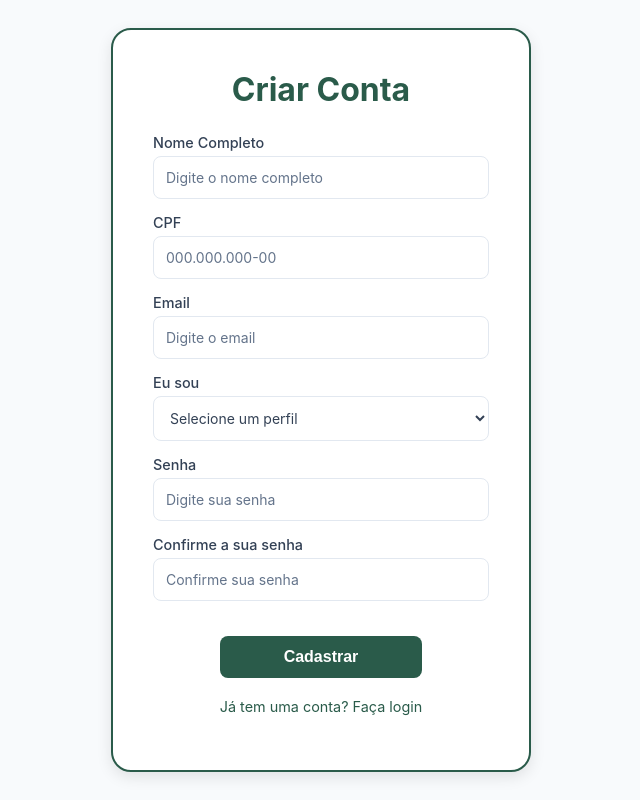
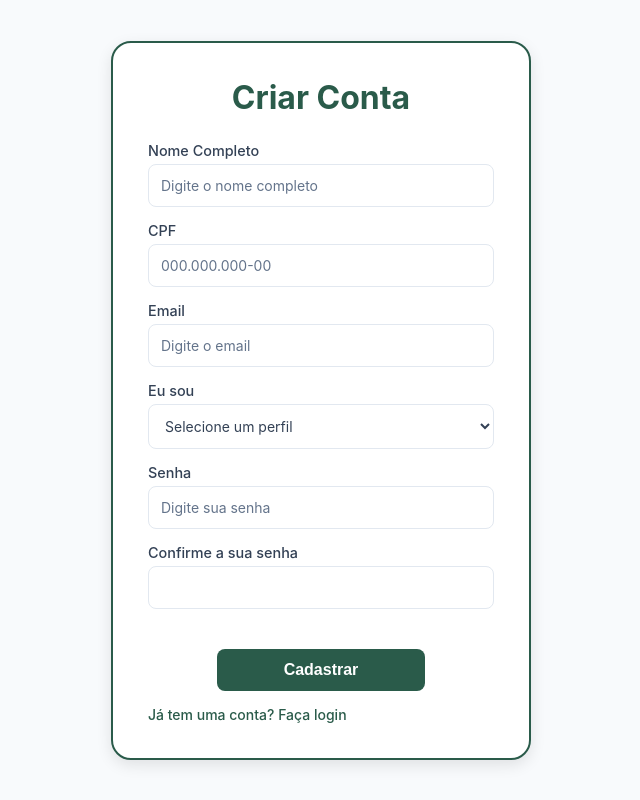
Before and after one commit to EdsonNSA/LabCycle_Frontend, a React (Create React App) app: page /register in a window 1280 px wide. Shown: the whole page, without its empty margins (319-959 px from the left). Built offline with nearby package versions, Linux system fonts and the light colour scheme.

Commit message:
Correções para Deploy

```diff
--- a/src/pages/CatalogoKits/CatalogoKits.tsx
+++ b/src/pages/CatalogoKits/CatalogoKits.tsx
@@ -73,7 +73,7 @@ const kitsData: Kit[] = [
 
 
 const CatalogoKits: React.FC = () => {
-    const [kits, setKits] = useState(kitsData);
+    const [kits, _setKits] = useState(kitsData);
     const [termoBusca, setTermoBusca] = useState('');
 
     const [modalOrcamentoAberto, setModalOrcamentoAberto] = useState(false);
--- a/src/pages/PaginaPratica/PaginaPratica.tsx
+++ b/src/pages/PaginaPratica/PaginaPratica.tsx
@@ -1,8 +1,7 @@
 import React, { useState, useEffect } from 'react';
 import { useParams } from 'react-router-dom';
 import './PaginaPratica.css';
-import {
-    Users, Clock, BarChart, Check, List, Trash2, ShieldAlert, Printer, Edit, Save, MessageSquare, Send
+import { Clock, BarChart, Check, List, Trash2, ShieldAlert, Printer, Edit, Save, MessageSquare, Send
 } from 'lucide-react';
 import { buscarPraticaPorId, Pratica, atualizarPratica } from '../../services/PraticaService';
 import { buscarComentarios, criarComentario, Comentario } from '../../services/comentarioService';
--- a/src/pages/PainelAluno/PainelAluno.css
+++ b/src/pages/PainelAluno/PainelAluno.css
@@ -174,6 +174,8 @@
 .bg-blue-100 { background-color: #dbeafe; }
 .text-blue-600 { color: #2563eb; }
 .bg-green-100 { background-color: #dcfce7; }
+.text-green-600 { color: #16a34a; }
+
 .pa-notificacoes-card p {
   font-size: 0.875rem;
   font-weight: 500;
@@ -191,6 +193,7 @@
   flex-direction: column;
   gap: 0.75rem;
 }
+
 .pa-biblioteca-card a {
   display: flex;
   align-items: center;
@@ -202,3 +205,27 @@
 .pa-biblioteca-card a:hover {
   text-decoration: underline;
 }
+
+.link-button {
+  background: none;
+  border: none;
+  color: var(--primary-color);
+  cursor: pointer;
+  padding: 0;
+  font-size: 0.875rem;
+  font-family: inherit;
+  text-align: left;
+  display: inline-flex;
+  align-items: center;
+  gap: 0.5rem;
+}
+
+.link-button:not(:disabled):hover {
+  text-decoration: underline;
+}
+
+.link-button:disabled {
+  color: #94a3b8;
+  cursor: not-allowed;
+  text-decoration: none;
+}
--- a/src/pages/PainelAluno/PainelAluno.tsx
+++ b/src/pages/PainelAluno/PainelAluno.tsx
@@ -95,9 +95,21 @@ const PainelAluno: React.FC = () => {
                     <div className="pa-card pa-biblioteca-card">
                         <h4 className="pa-card-title">Biblioteca de Recursos</h4>
                         <ul>
-                            <li><a href="#"><ShieldCheck size={16} />Guia de Segurança</a></li>
-                            <li><a href="#"><Beaker size={16} />Técnicas de Pipetagem</a></li>
-                            <li><a href="#"><BookOpen size={16} />Glossário de Termos</a></li>
+                            <li>
+                                <button className="link-button" disabled>
+                                    <ShieldCheck size={16} />Guia de Segurança
+                                </button>
+                            </li>
+                            <li>
+                                <button className="link-button" disabled>
+                                    <Beaker size={16} />Técnicas de Pipetagem
+                                </button>
+                            </li>
+                            <li>
+                                <button className="link-button" disabled>
+                                    <BookOpen size={16} />Glossário de Termos
+                                </button>
+                            </li>
                         </ul>
                     </div>
                 </div>
--- a/src/pages/PainelResponsavel/PainelResponsavel.tsx
+++ b/src/pages/PainelResponsavel/PainelResponsavel.tsx
@@ -1,7 +1,6 @@
 import React, { useState, useEffect } from 'react';
 import './PainelResponsavel.css';
 import {
-    Bell,
     PlusCircle,
     AlertTriangle,
     CalendarClock,
--- a/src/pages/handles.tsx
+++ b/src/pages/handles.tsx
@@ -1,4 +1,4 @@
-import React, { FormEvent } from 'react';
+import React from 'react';
 import { NavigateFunction } from 'react-router-dom';
 import { jwtDecode } from 'jwt-decode';
 
@@ -45,7 +45,7 @@ export const handleLogin = async ({ event, email, password, navigate }: LoginPro
         const response = await fetch('http://localhost:8080/auth/login', {
             method: 'POST',
             headers: { 'Content-Type': 'application/json' },
-        body: JSON.stringify({email, password }),
+            body: JSON.stringify({ email, password }),
         });
 
         if (!response.ok) {
@@ -84,6 +84,7 @@ export const handleRegister = async ({
     password,
     confirmPassword,
     role,
+    setPasswordErrors: _setPasswordErrors, // <-- Ajuste aqui
     navigate
 }: RegisterProps): Promise<void> => {
     event.preventDefault();
--- a/src/pages/login/login.css
+++ b/src/pages/login/login.css
@@ -112,20 +112,25 @@ body {
 }
 
 .links-container {
-    margin-top: 25px;
+    margin-top: 5px;
     display: flex;
     flex-direction: column;
     gap: 15px;
 }
 
-.link {
-    font-size: 0.9rem;
+.link-button {
+    background: none;
+    border: none;
+    padding: 0;
+    margin: 0;
+    font-size: 0.8rem;
     color: var(--primary-color);
     cursor: pointer;
     text-decoration: none;
     font-weight: 500;
+    text-align: center;
 }
 
-.link:hover {
+.link-button:hover {
     text-decoration: underline;
 }
--- a/src/pages/login/login.tsx
+++ b/src/pages/login/login.tsx
@@ -56,7 +56,7 @@ const Login: React.FC = () => {
             onChange={(e) => setPassword(e.target.value)}
             required
           />
-          <span onClick={togglePasswordVisibility} className="input-icon">
+          <span onClick={togglePasswordVisibility} className="input-icon" role="button" tabIndex={0}>
             {passwordShown ? <IconEyeSlash /> : <IconEye />}
           </span>
         </div>
@@ -64,8 +64,20 @@ const Login: React.FC = () => {
         <button type="submit" className="login-button">Entrar</button>
 
         <div className="links-container">
-          <a onClick={() => alert('Funcionalidade a ser implementada!')} className="link">Esqueceu sua senha?</a>
-          <a onClick={() => navigate('/register')} className="link">Cadastre-se</a>
+          <button
+            type="button"
+            className="link-button"
+            onClick={() => alert('Funcionalidade a ser implementada!')}
+          >
+            Esqueceu sua senha?
+          </button>
+          <button
+            type="button"
+            className="link-button"
+            onClick={() => navigate('/register')}
+          >
+            Cadastre-se
+          </button>
         </div>
       </form>
     </div>
--- a/src/pages/register/register.css
+++ b/src/pages/register/register.css
@@ -25,7 +25,7 @@ body {
 
 .register-container {
   text-align: center;
-  padding: 40px;
+  padding: 35px;
   background-color: var(--card-background);
   border-radius: 20px;
   box-shadow: 0 5px 15px rgba(0, 0, 0, 0.1);
@@ -101,15 +101,23 @@ select.register-input:focus {
   transform: translateY(-2px);
 }
 
-.LoginLink {
-  margin-top: 20px;
+.LoginLink,
+.ForgotPasswordLink,
+.RegisterLink {
+  margin-top: 15px;
   font-size: 0.9rem;
   color: var(--primary-color);
   cursor: pointer;
   text-decoration: none;
+  background: none;
+  border: none;
+  padding: 0;
+  font-family: inherit;
 }
 
-.LoginLink:hover {
+.LoginLink:hover,
+.ForgotPasswordLink:hover,
+.RegisterLink:hover {
   text-decoration: underline;
 }
 
--- a/src/pages/register/register.tsx
+++ b/src/pages/register/register.tsx
@@ -130,19 +130,22 @@ function Register() {
           id='confirmSenhaReg'
           type="password"
           name="confirmarSenha"
-          placeholder="Confirme sua senha"
           className="register-input"
           value={formulario.confirmarSenha}
           onChange={aoAlterarCampo}
           required
         />
+        <div className="links-container">
+          <button type="submit" className="register-button">Cadastrar</button>
 
-        <button type="submit" className="register-button">Cadastrar</button>
-
-        <p className="LoginLink" onClick={() => navigate('/login')}>
-          Já tem uma conta? Faça login
-        </p>
-
+          <button
+            type="button"
+            className="link-button"
+            onClick={() => navigate('/login')}
+          >
+            Já tem uma conta? Faça login
+          </button>
+        </div>
       </form>
     </div>
   );
```
Lines whose indentation alone changed are shown as unchanged.
